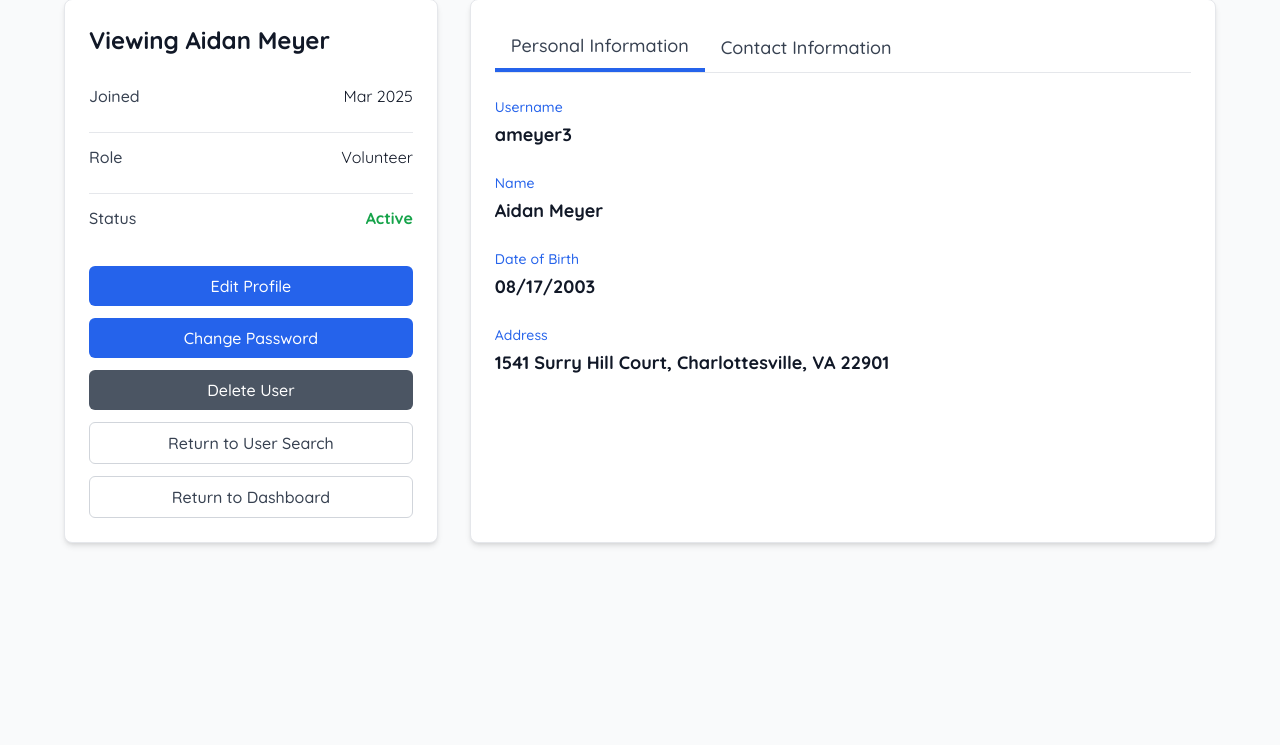
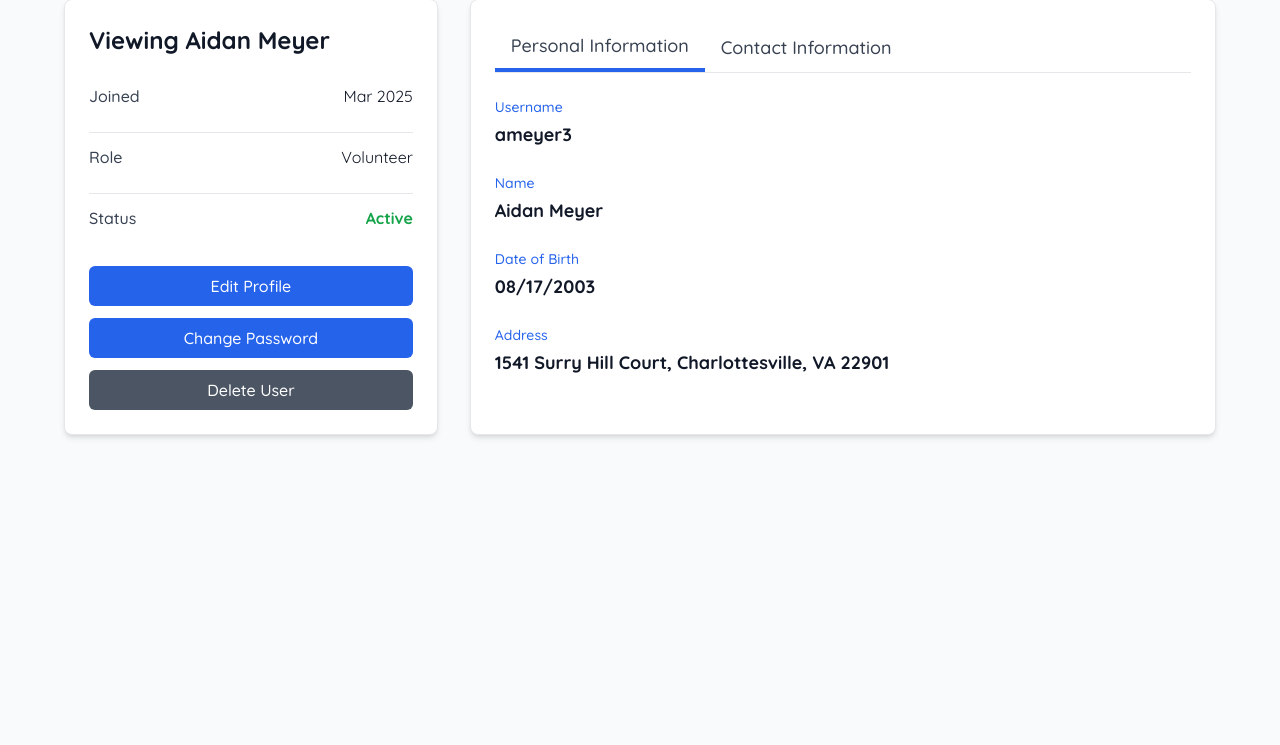
Before and after one commit to ivy864/micah-ministries, a PHP site: page /stepvarepo/viewProfile.php?id=ameyer3 in a window 1280 px wide. Shown: the part 129-874 px from the top of the page. Run offline with PHP 8.4, Linux system fonts and the light colour scheme; the visitor is signed in with stand-in values (Sample User, id 1); data comes from the database, SQL or seed files in the repository; some libraries are stand-ins or nearby versions.

```diff
--- a/editProfile.php
+++ b/editProfile.php
@@ -24,8 +24,7 @@
 
         $editingSelf = true;
         if ($_SESSION['access_level'] >= 2 && isset($_POST['id'])) {
-            $id = $_POST['id'];
-            $editingSelf = $id == $_SESSION['_id'];
+            $editingSelf = $_POST['id'] == $_SESSION['_id'];
             $id = $args['id'];
             // Check to see if user is a lower-level manager here
         } else {
--- a/viewProfile.php
+++ b/viewProfile.php
@@ -210,10 +210,6 @@
                                 Delete User
                             </button>
                         <?php endif ?>
-                        <button onclick="window.location.href='personSearch.php';"
-                                class="w-full px-4 py-2 border border-gray-300 text-gray-700 rounded-md hover:border-blue-500 hover:text-blue-600 transition-colors duration-200 font-medium">
-                            Return to User Search
-                        </button>
                     <?php else: ?>
                         <button onclick="window.location.href='managePassword.php';"
                                 class="w-full px-4 py-2 bg-blue-600 text-white rounded-md hover:bg-blue-700 transition-colors duration-200 font-medium">
@@ -224,11 +220,6 @@
                             Delete User
                         </button>
                     <?php endif ?>
-
-                    <button onclick="window.location.href='micahportal.php';"
-                            class="w-full px-4 py-2 border border-gray-300 text-gray-700 rounded-md hover:border-blue-500 hover:text-blue-600 transition-colors duration-200 font-medium">
-                        Return to Dashboard
-                    </button>
                 </div>
     </div>
 
```
Also changed, not shown: profileEditForm.php (+2 -6 lines).
